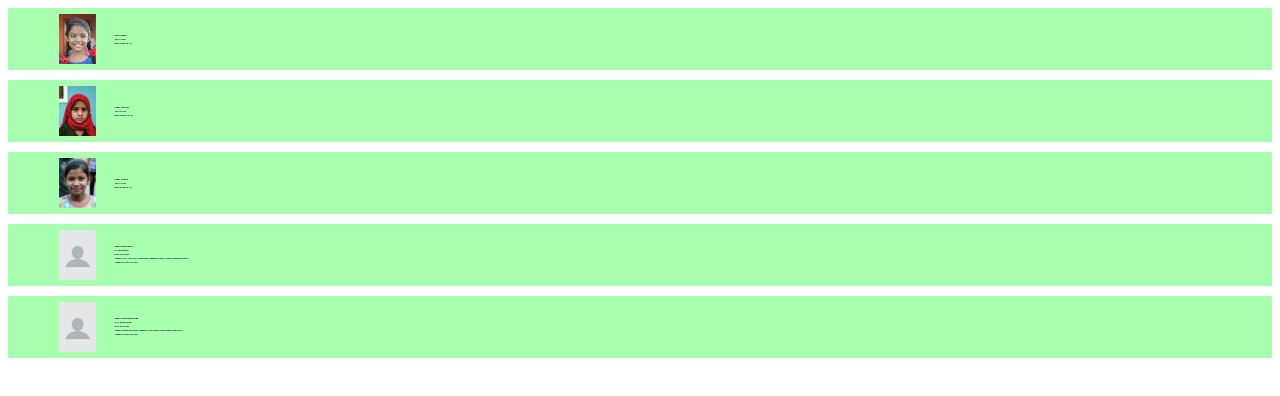
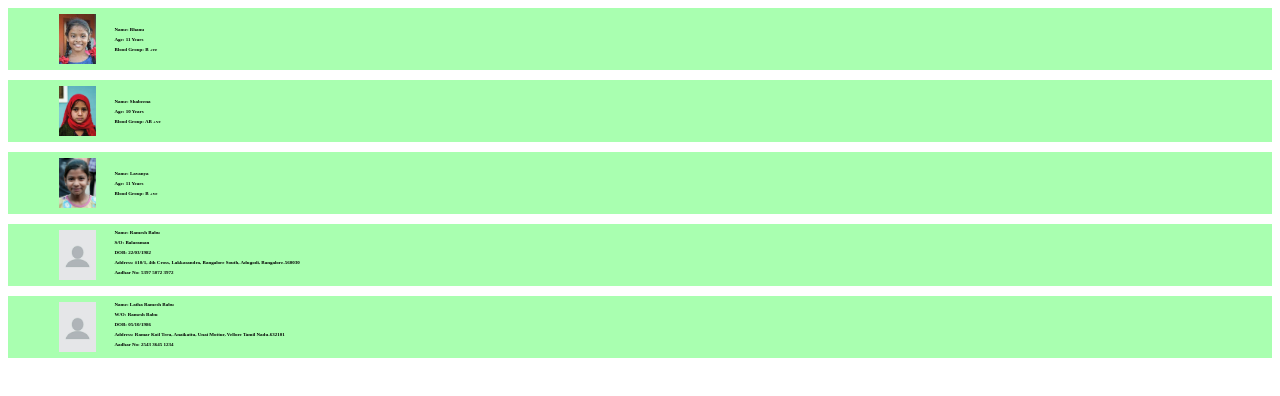
Before and after one commit to Shobha-Prabhu/adoption, a plain HTML site: page index.html in a window 1280 px wide. Drawn offline with Linux system fonts and the light colour scheme.

Commit message:
Update index.html

```diff
--- a/index.html
+++ b/index.html
@@ -2,7 +2,7 @@
 
 		<div style="background: #0bff1e59;padding: 3;">
 
- 		<table style="padding-left: 45;font-size: 2;">
+ 		<table style="padding-left: 45;font-size: 5;">
 
  		<tbody><tr>
 
@@ -35,7 +35,7 @@
 
 		<div style="background: #0bff1e59;padding: 3;margin-top: 10;">
 
- 		<table style="padding-left: 45;font-size: 2;">
+ 		<table style="padding-left: 45;font-size: 5;">
 
  		<tbody><tr>
 
@@ -70,7 +70,7 @@
 
 		<div style="background: #0bff1e59;padding: 3;margin-top: 10;">
 
- 		<table style="padding-left: 45;font-size: 2;">
+ 		<table style="padding-left: 45;font-size: 5;">
 
  		<tbody><tr>
 
@@ -105,7 +105,7 @@
 
 		<div style="background: #0bff1e59;padding: 3;margin-top: 10;">
 
- 		<table style="padding-left: 45;font-size: 2;">
+ 		<table style="padding-left: 45;font-size: 5;">
 
  		<tbody><tr>
 
@@ -144,7 +144,7 @@
 
 		<div style="background: #0bff1e59;padding: 3;margin-top: 10;">
 
- 		<table style="padding-left: 45;font-size: 2;">
+ 		<table style="padding-left: 45;font-size: 5;">
 
  		<tbody><tr>
 
```
